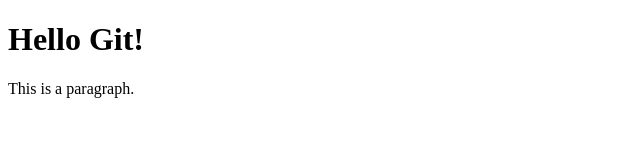
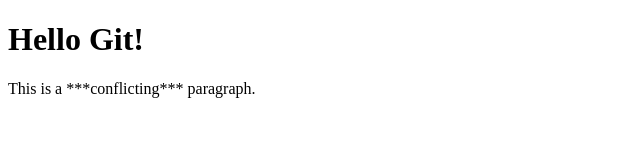
Before and after one commit to jancsi1234/testrepo, a plain HTML site: page index.html in a window 1280 px wide. Shown: the whole page, without its empty margins (0-640 px from the left). Drawn offline with Linux system fonts and the light colour scheme.

Commit message:
Update index.html

```diff
--- a/index.html
+++ b/index.html
@@ -2,6 +2,6 @@
 <html>
 <body>
     <h1>Hello Git!</h1>
-    <p>This is a paragraph.</p>
+    <p>This is a ***conflicting*** paragraph.</p>
 </body>
 </html>
```
